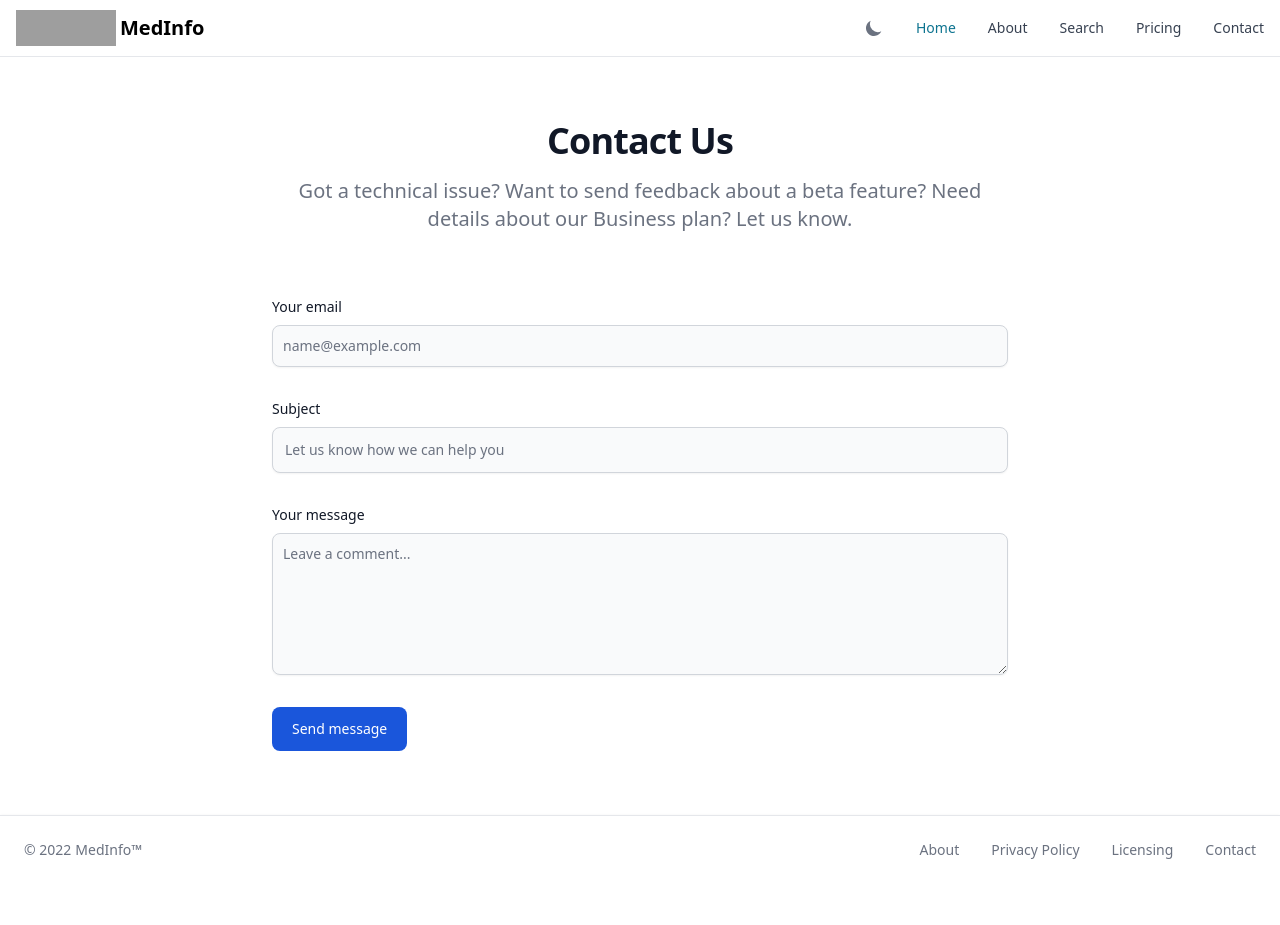
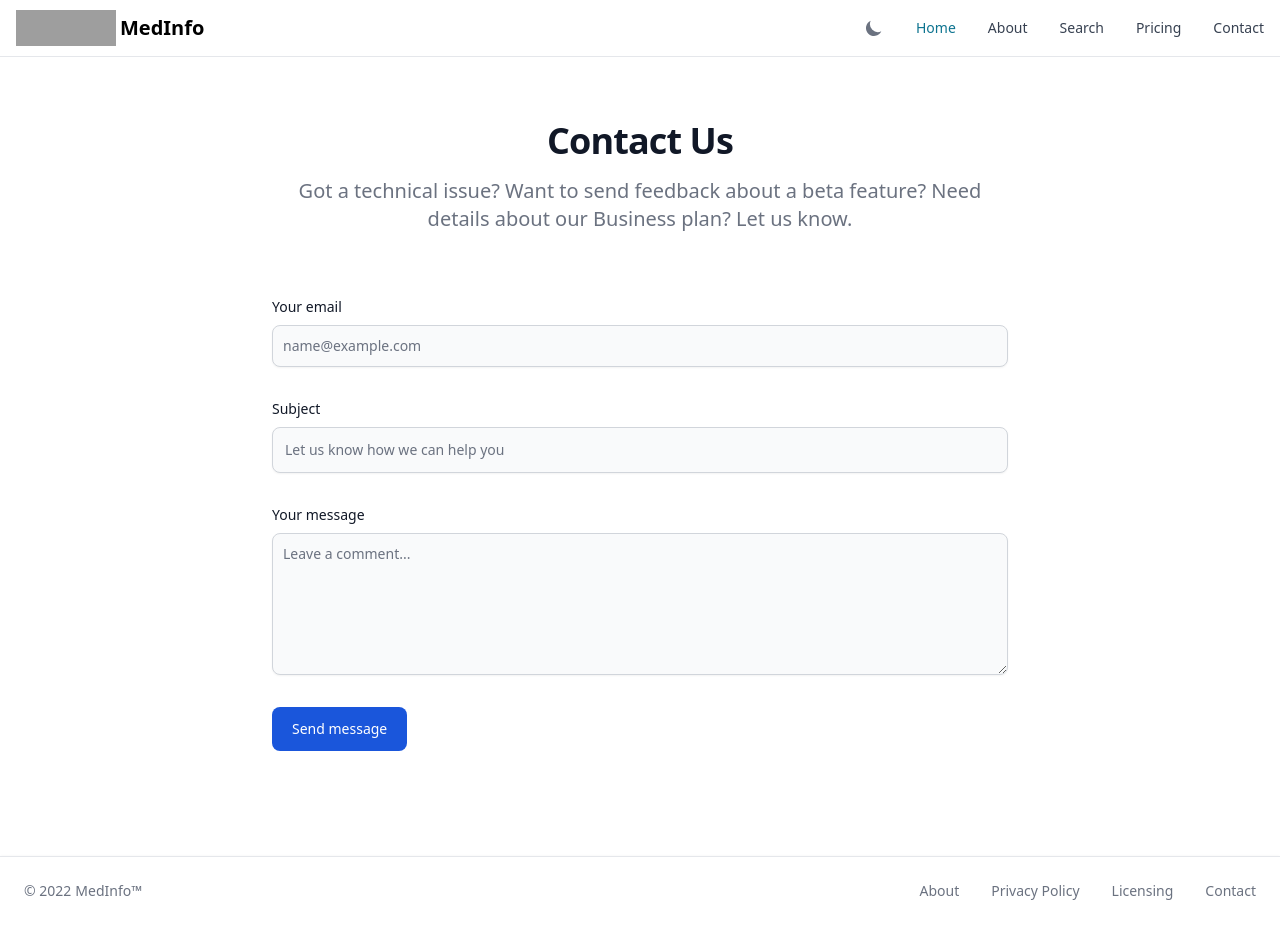
Before and after one commit to badkamyk/med-search, a Next.js app: page /contact in a window 1280 px wide. Before the commit the page ends 884 px from the top, so only its background shows below. Built offline with nearby package versions, Linux system fonts and the light colour scheme; grey boxes are pictures that could not be loaded.

Commit message:
fix: footer

```diff
--- a/pages/contact.tsx
+++ b/pages/contact.tsx
@@ -1,6 +1,6 @@
 export default function Contact() {
     return (
-        <section className="bg-white dark:bg-gray-900">
+        <section className="bg-white dark:bg-gray-900 min-h-screen">
             <div className="py-8 lg:py-16 px-4 mx-auto max-w-screen-md">
                 <h2 className="mb-4 text-4xl tracking-tight font-extrabold text-center text-gray-900 dark:text-white">Contact
                     Us</h2>
--- a/pages/pricing.tsx
+++ b/pages/pricing.tsx
@@ -1,6 +1,6 @@
 export default function Pricing() {
     return (
-        <section className="bg-white dark:bg-gray-900">
+        <section className="bg-white dark:bg-gray-900 min-h-screen">
             <div className="py-8 px-4 mx-auto max-w-screen-xl lg:py-16 lg:px-6">
                 <div className="mx-auto max-w-screen-md text-center mb-8 lg:mb-12">
                     <h2 className="mb-4 text-4xl tracking-tight font-extrabold text-gray-900 dark:text-white">Designed
```
